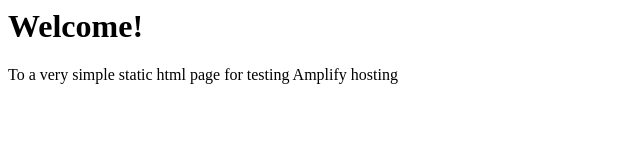
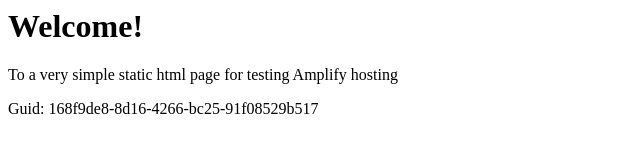
Before and after one commit to aws-aemilia-yul/Github-PR-Commit-Integration-Test-DoNotTouch-v1-preprod-ca-central-1, a website: page src/index.html in a window 1280 px wide. Shown: the whole page, without its empty margins (0-640 px from the left). Drawn offline with Linux system fonts and the light colour scheme.

Commit message:
commit from integ tests

```diff
--- a/src/index.html
+++ b/src/index.html
@@ -1,3 +1,5 @@
+
+
 <html lang="en">
 
 <head>
@@ -10,6 +12,6 @@
 <body>
     <h1>Welcome!</h1>
     <p>To a very simple static html page for testing Amplify hosting</p>
-</body>
+    <p>Guid: 168f9de8-8d16-4266-bc25-91f08529b517</p></body>
 
 </html>
```
